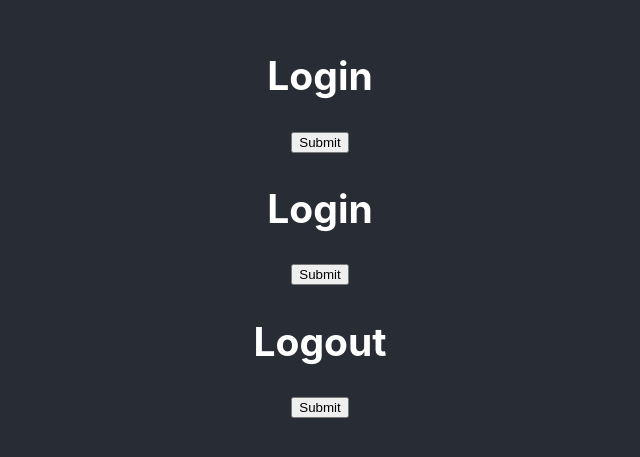
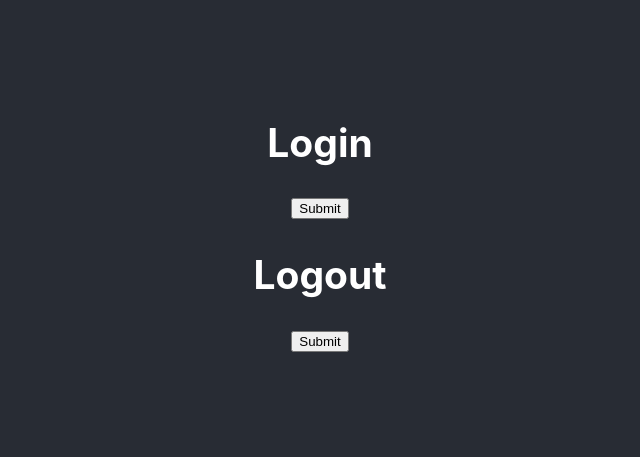
Before and after one commit to nikhilfoxmula/gitflow, a React (Create React App) app: page / in a window 1280 px wide. Shown: the part 181-638 px from the top of the page, without its empty margins (320-960 px from the left). Built offline with nearby package versions, Linux system fonts and the light colour scheme.

Commit message:
removed duplicated code

```diff
--- a/src/App.js
+++ b/src/App.js
@@ -6,10 +6,6 @@ function App() {
       <header className="App-header">
        <h2>Login</h2>
        <button>Submit</button>
-
-        <h2>Login</h2>
-        <button>Submit</button>
-
         <h2>Logout</h2>
         <button>Submit</button>
       </header>
```
